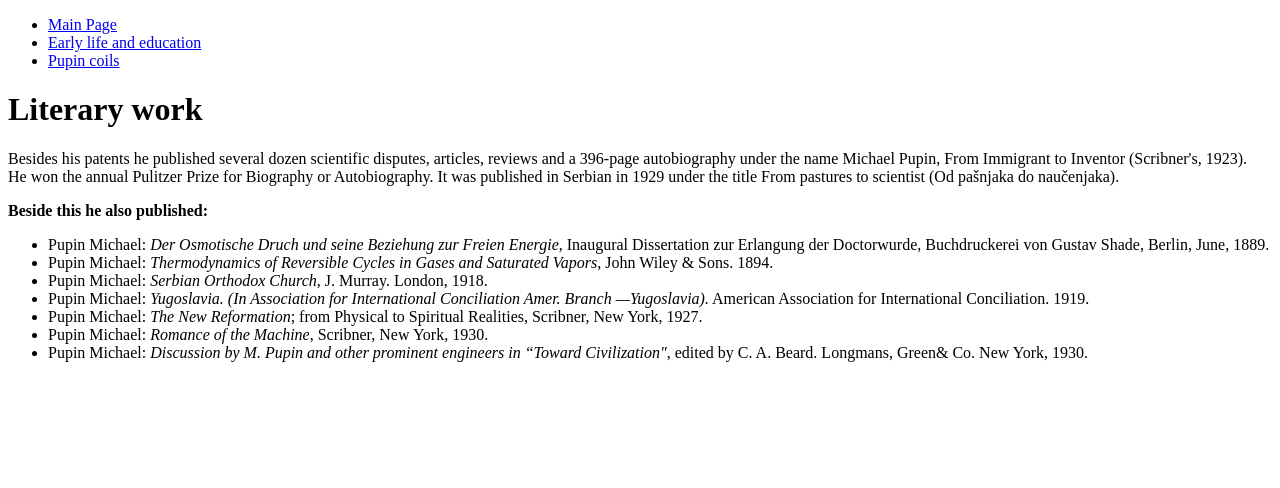
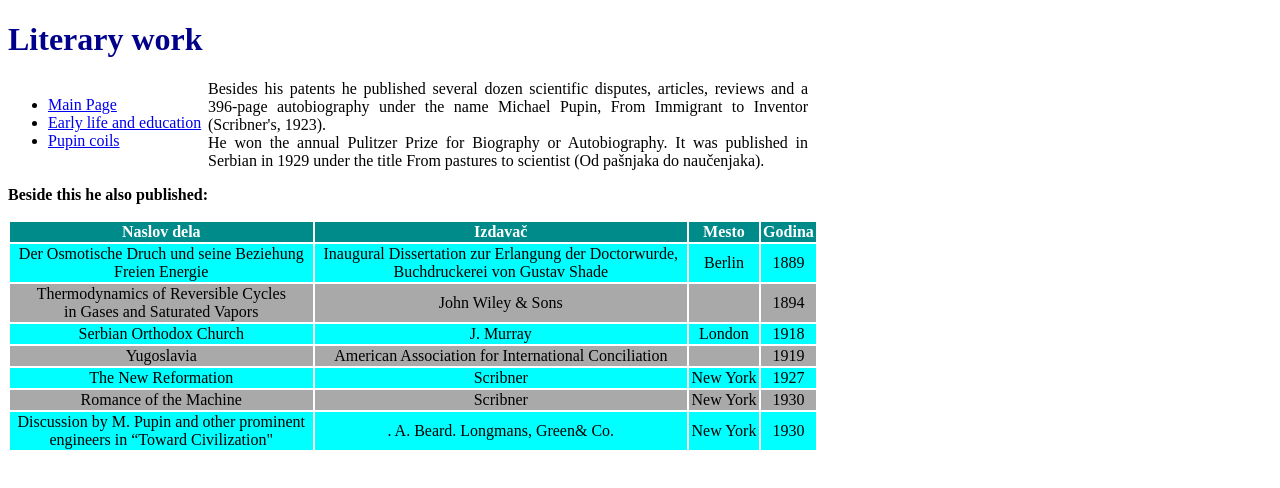
Before and after one commit to Dragana974/Assignment, a plain HTML site: page Assignment 2/literary work.html in a window 1280 px wide. Drawn offline with Linux system fonts and the light colour scheme.

Commit message:
new document2

```diff
--- a/Assignment 2/literary work.html
+++ b/Assignment 2/literary work.html
@@ -3,28 +3,89 @@
     <head>
         <meta charset="UTF-8">
         <title>Literary work</title>
-        <ul>
-            <li><a href="main page.html">Main Page</a></li>
-            <li><a href="early life and education.html">Early life and education</a></li>
-            <li><a href="pupin coils.html">Pupin coils</a></li>
-            </ul>
+        <style>
+            body {width: 900px;}
+            header {color: darkblue;}
+            section {display: inline-block;
+            width: 200px;
+            vertical-align: top;
+            padding: 0,50px, 0, 0;}
+            aside {display: inline-block;
+            width: 600px;
+            padding: 0,0,0,50px;
+            text-align: justify;
+            margin: 0,0,0,100px;}
+            table {display: table;
+            font-family: 'Times New Roman', Times, serif;
+            border-block-end-color: darkblue;
+            border-color: rgb(9, 9, 192), 209);
+            width: 90%;
+            text-align: center;}
+            #heading {font-weight: bold;
+            color: white;
+            background-color: darkcyan;}
+            tr {background-color: cyan;}
+            tr.even {background-color: darkgray;}
+        </style>
     </head>
     <body>
-       <h1>Literary work</h1>
-
-       <p> Besides his patents he published several dozen scientific disputes, articles, reviews and a 396-page autobiography under the name Michael Pupin, From Immigrant to Inventor (Scribner's, 1923). <br>He won the annual Pulitzer Prize for Biography or Autobiography. It was published in Serbian in 1929 under the title From pastures to scientist (Od pašnjaka do naučenjaka).</p>
+      <header><h1>Literary work</h1></header>
+      <section> <ul>
+        <li><a href="main page.html">Main Page</a></li>
+        <li><a href="early life and education.html">Early life and education</a></li>
+        <li><a href="pupin coils.html">Pupin coils</a></li>
+        </ul>
+        </section><aside> Besides his patents he published several dozen scientific disputes, articles, reviews and a 396-page autobiography under the name Michael Pupin, From Immigrant to Inventor (Scribner's, 1923). <br>He won the annual Pulitzer Prize for Biography or Autobiography. It was published in Serbian in 1929 under the title From pastures to scientist (Od pašnjaka do naučenjaka).</aside>
 
        <p> <b>Beside this he also published:</b>
-        <ul>
-            <li>Pupin Michael: <i>Der Osmotische Druch und seine Beziehung zur Freien Energie</i>, Inaugural Dissertation zur Erlangung der Doctorwurde, Buchdruckerei von Gustav Shade, Berlin, June, 1889.</li>
-            <li>Pupin Michael: <i>Thermodynamics of Reversible Cycles in Gases and Saturated Vapors</i>, John Wiley & Sons. 1894.</li>
-        <li>Pupin Michael: <i>Serbian Orthodox Church</i>, J. Murray. London, 1918.</li>
-            <li>Pupin Michael: <i>Yugoslavia. (In Association for International Conciliation Amer. Branch —Yugoslavia).</i> American Association for International Conciliation. 1919.</li>
-           <li>Pupin Michael: <i>The New Reformation</i>; from Physical to Spiritual Realities, Scribner, New York, 1927.</li>
-           <li>Pupin Michael: <i>Romance of the Machine</i>, Scribner, New York, 1930.</li>
-           <li>Pupin Michael: <i>Discussion by M. Pupin and other prominent engineers in “Toward Civilization"</i>, edited by C. A. Beard. Longmans, Green& Co. New York, 1930.</li>
-          </ul>
-
-    </body>
+        <table>
+            <tr id="heading">
+                <th>Naslov dela</th>
+                <th>Izdavač</th>
+                <th>Mesto</th>
+                <th>Godina</th>
+            </tr>
+            <tr>
+                <td>Der Osmotische Druch und seine Beziehung <br> Freien Energie</td>
+                <td>Inaugural Dissertation zur Erlangung der Doctorwurde,<br> Buchdruckerei von Gustav Shade</td>
+                <td>Berlin</td>
+                <td>1889</td>
+            </tr>
+            <tr class="even">
+                <td>Thermodynamics of Reversible Cycles<br> in Gases and Saturated Vapors</td>
+                <td>John Wiley & Sons</td>
+                <td></td>
+                <td>1894</td>
+            </tr>
+            <tr>
+                <td>Serbian Orthodox Church</td>
+                <td>J. Murray</td>
+                <td>London</td>
+                <td>1918</td>
+            </tr>
+            <tr class="even">
+                <td>Yugoslavia</td>
+                <td>American Association for International Conciliation</td>
+                <td></td>
+            <td>1919</td>
+                   </tr>
+                   <tr>
+                       <td>The New Reformation</td>
+                       <td>Scribner</td>
+                       <td>New York</td>
+                       <td>1927</td>
+                   </tr>
+                   <tr class="even">
+                       <td>Romance of the Machine</td>
+                       <td>Scribner</td>
+                       <td>New York</td>
+                       <td>1930</td>
+                   </tr>
+                   <tr>
+                       <td>Discussion by M. Pupin and other prominent<br> engineers in “Toward Civilization"</td>
+                       <td>. A. Beard. Longmans, Green& Co.</td>
+                       <td>New York</td>
+                       <td>1930</td>
+                    </tr>
 
   </html>
```
Also changed, not shown: Assignment 2/early life and education.html (+18 -8 lines), Assignment 2/main page.html (+26 -8 lines), Assignment 2/pupin coils.html (+18 -8 lines).
